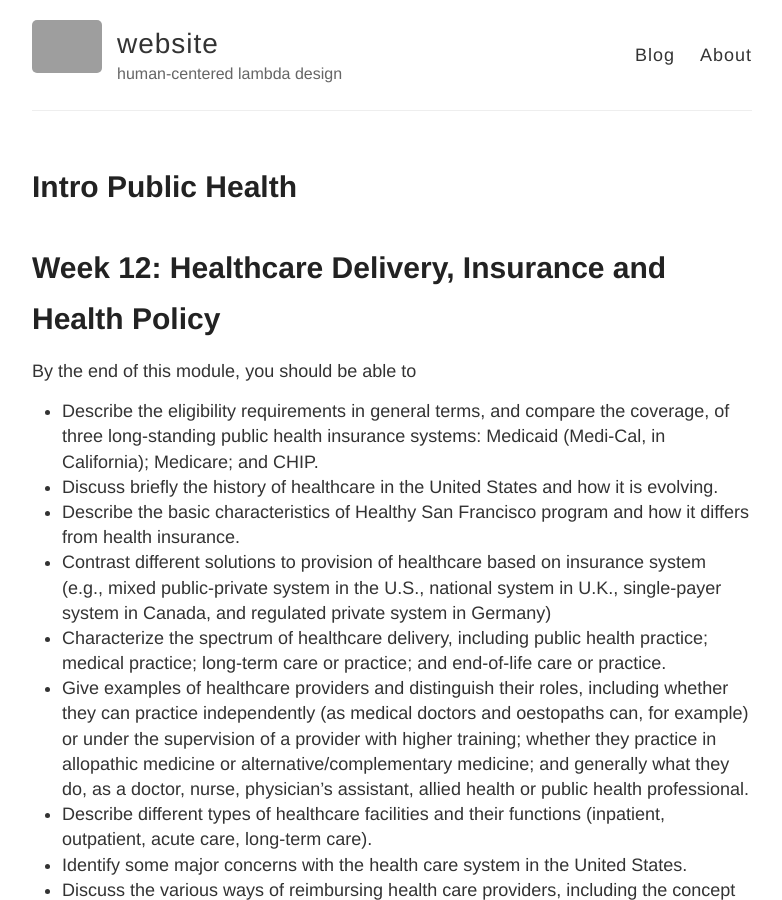
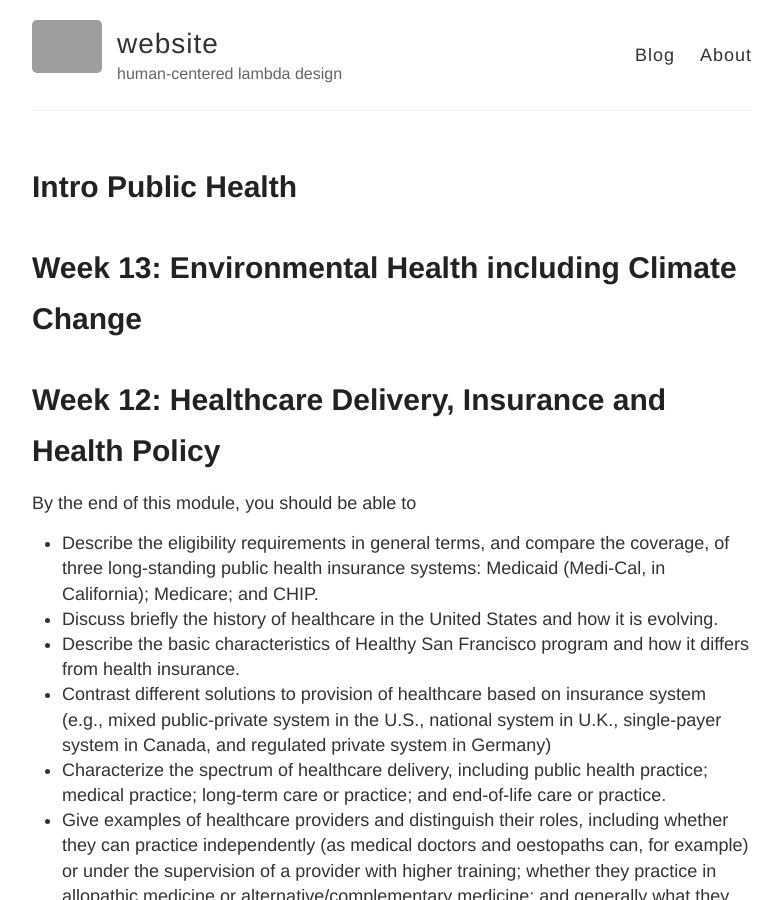
Before and after one commit to RONNCC/ronncc.github, a Jekyll site: the page built from _posts/2019-03-04-intro-public-health.md, in a window 1280 px wide and 900 px high. Shown: the whole window, without its empty margins (248-1030 px from the left). Built offline with Jekyll 4.4.1, drawn with Linux system fonts in a browser that asks for light colours; our own code applies the rules of GitHub Pages for plain Markdown files; comment, search, counter and statistics services are not loaded; grey boxes are pictures that could not be loaded.

Commit message:
Update 2019-03-04-intro-public-health.md

```diff
--- a/_posts/2019-03-04-intro-public-health.md
+++ b/_posts/2019-03-04-intro-public-health.md
@@ -3,6 +3,8 @@ published: true
 categories:
   - Class
 ---
+# Week 13: Environmental Health including Climate Change
+
 
 # Week 12: Healthcare Delivery, Insurance and Health Policy
 
```
